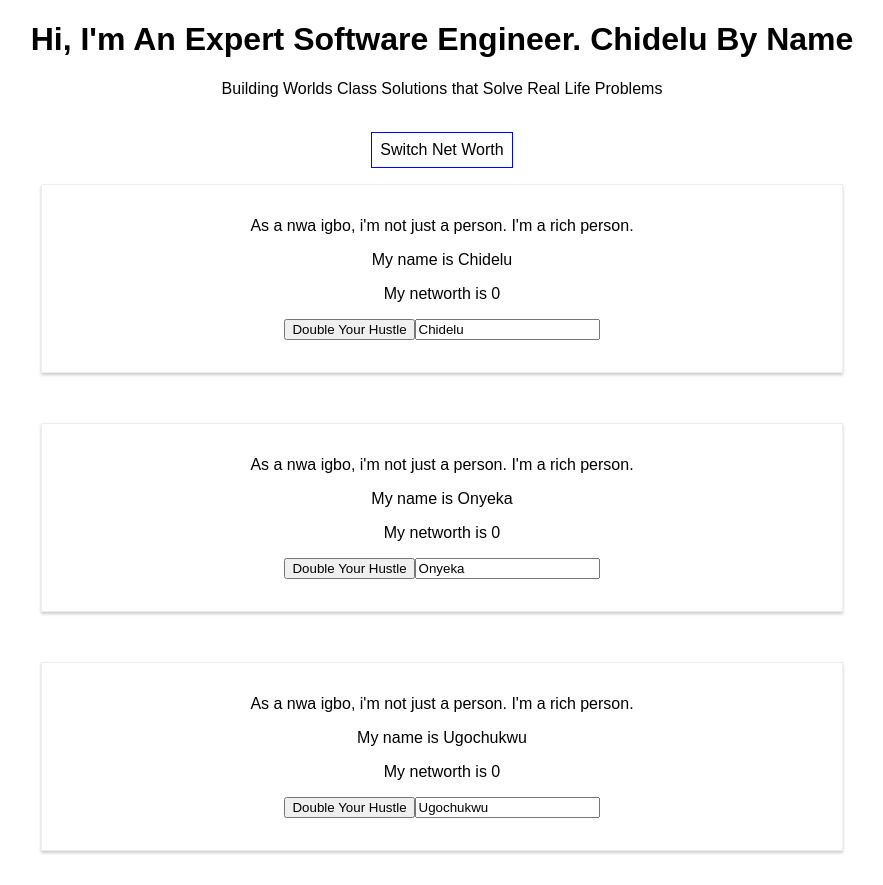
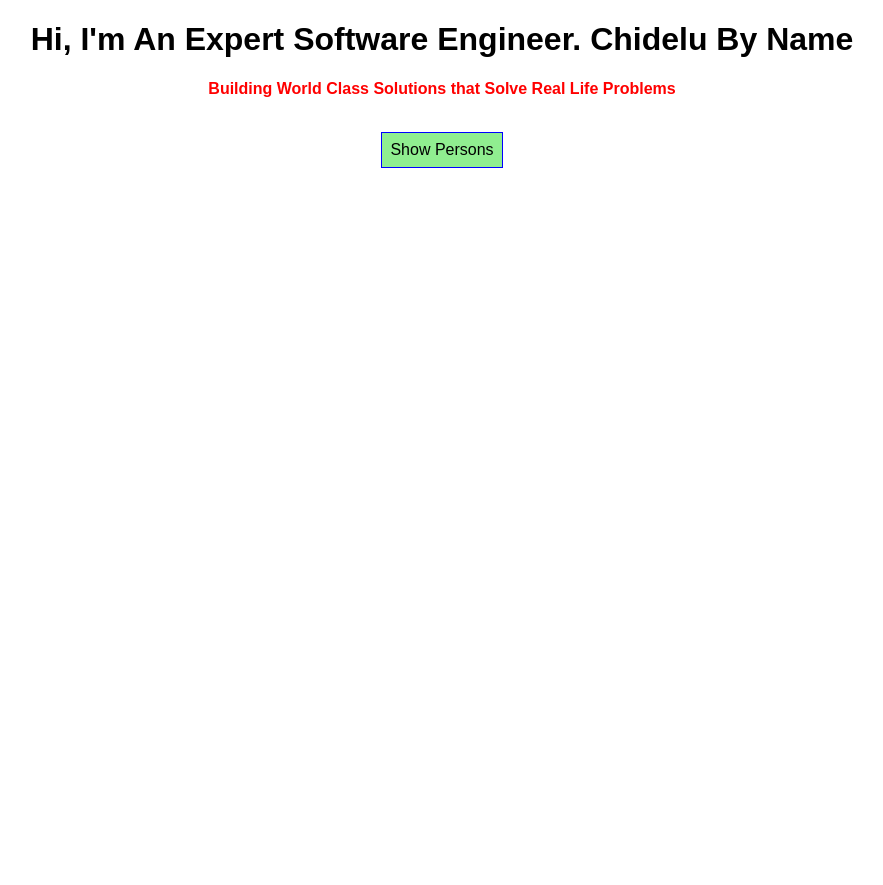
Before and after one commit to chukwuemekanweke/react-refresher-course-project, a React (Create React App) app: page / in a window 1280 px wide. Shown: the whole page, without its empty margins (198-1081 px from the left). After the commit the page ends 800 px from the top, so only its background shows below. Built offline with nearby package versions, Linux system fonts and the light colour scheme.

Commit message:
Integrated radium and used it for inline styling with mediaquery and pseudo css classes

```diff
--- a/package.json
+++ b/package.json
@@ -3,9 +3,11 @@
   "version": "0.1.0",
   "private": true,
   "dependencies": {
+    "radium": "^0.26.0",
     "react": "^16.13.1",
     "react-dom": "^16.13.1",
-    "react-scripts": "1.1.5"
+    "react-scripts": "1.1.5",
+    "styled-components": "^5.1.1"
   },
   "scripts": {
     "start": "react-scripts start",
--- a/src/App.css
+++ b/src/App.css
@@ -1,3 +1,11 @@
 .App {
   text-align: center;
 }
+
+.red{
+  color:red
+}
+
+.bold{
+  font-weight: bold;
+}
--- a/src/App.js
+++ b/src/App.js
@@ -1,20 +1,22 @@
-import React, { useState, Fragment, Component } from 'react';
+import React, { Fragment, Component } from 'react';
 // import logo from './logo.svg';
 import './App.css';
-import {Person} from './Components/Person/index';
-
+import  {Person} from './Components/Person/index';
+import Radium,{StyleRoot} from 'radium'
 
 class App extends Component{
 
  state = {
     persons:[
 
-      {name:'Chidelu', netWorth: 0},
-      {name:'Onyeka', netWorth: 0},
-      {name:'Ugochukwu', netWorth: 0}
+      { id:"cabasa", name:'Chidelu', netWorth: 0},
+      { id:"casablanca", name:'Onyeka', netWorth: 0},
+      { id:"bianca", name:'Ugochukwu', netWorth: 0}
 
-    ]
+    ],
+    showPersons:false
   };
+
 
 
 switchNetWorthHandler = () =>
@@ -22,11 +24,12 @@ switchNetWorthHandler = () =>
    this.setState({
       persons:[
 
-        {name:'Chidelu', netWorth: this.generateNetWorth()},
-        {name:'Onyeka', netWorth: this.generateNetWorth()},
-        {name:'Ugochukwu', netWorth: this.generateNetWorth()}
+        {id:"cabasa",  name:'Chidelu', netWorth: this.generateNetWorth()},
+        {id:"casablanca", name:'Onyeka', netWorth: this.generateNetWorth()},
+        {id:"bianca",  name:'Ugochukwu', netWorth: this.generateNetWorth()}
 
-      ]
+      ],
+      showPersons:true
     });
 }
 
@@ -44,11 +47,24 @@ husltleForNetworthHandler = ( position) => {
 }
 
 nameChangeHandler = (position,event)=>{
-  let persons = this.state.persons.map((person,index)=>{
+  let persons = [...this.state.persons]
+
+  persons = persons.map((person,index)=>{
     if(position===index)
       person.name = event.target.value
     return person
   })
+
+  this.setState({
+    persons:persons
+  });
+}
+
+deletePersonHandler = (position,event) =>{
+  const persons = this.state.persons.slice();
+  //const persons = [...this.state.persons]
+  persons.splice(position,1);
+
 
   this.setState({
     persons:persons
@@ -65,31 +81,56 @@ nameChangeHandler = (position,event)=>{
  render(){
 
    const style={
-     backgroundColor:'white',
+     backgroundColor:'lightgreen',
      font:'inherit',
      border:'1px solid blue',
      padding:'8px',
-     cursor:'pointer'
+     cursor:'pointer',
+     ':hover':{
+       backgroundColor:'#0088FF',
+       color:'black'
+     }
    }
 
+   let buttonText = "Show Persons";
+
+   let persons = null;
+
+   let classes = ['red', 'bold'].join(' ');
+
+   if(this.state.showPersons){
+    buttonText = "Switch Net Worth";
+    style.backgroundColor = 'lightblue';
+    style[':hover'] = {
+      background:'#008299',
+      color:'black'
+    }
+     persons = (
+                this.state.persons.map((person,index) =>
+              <Fragment key={person.id}>
+              <Person forget={this.deletePersonHandler.bind(this,index)}  changed={this.nameChangeHandler.bind(this,index)} click={this.husltleForNetworthHandler.bind(this,index)}  name={person.name} netWorth={person.netWorth} />
+              <br></br>
+              </Fragment> )
+     )
+
+   }
+
+
+
     return (
-      <div className="App">
-        <h1>Hi, I'm An Expert Software Engineer. Chidelu By Name</h1>
-        <p>Building Worlds Class Solutions that Solve Real Life Problems</p>
-        <br></br>
-        <button style={style} onClick={this.switchNetWorthHandler} className="btn btn-primary">Switch Net Worth</button>
-        <br></br>
-        {
-          this.state.persons.map((person,index) =>
-            <Fragment key={index}>
-            <Person  changed={this.nameChangeHandler.bind(this,index)} click={this.husltleForNetworthHandler.bind(this,index)}  name={person.name} netWorth={person.netWorth} />
-            <br></br>
-            </Fragment>
-          )
+      <StyleRoot>
+        <div className="App">
+          <h1>Hi, I'm An Expert Software Engineer. Chidelu By Name</h1>
+          <p className={classes} >Building World Class Solutions that Solve Real Life Problems</p>
+          <br></br>
+          <button style={style} onClick={this.switchNetWorthHandler} className="btn btn-primary">{buttonText}</button>
+          <br></br>
+          {
+            persons
+          }
 
-        }
-
-      </div>
+        </div>
+      </StyleRoot>
 
       //React.createElement('div',{className:'App'}, React.createElement('h1',null,"Damn, i just learnt something new"))
     );
@@ -100,4 +141,4 @@ nameChangeHandler = (position,event)=>{
 }
 
 
-export default App;
+export default Radium(App);
--- a/src/Components/Person/Person.jsx
+++ b/src/Components/Person/Person.jsx
@@ -1,15 +1,35 @@
-import React, { Fragment } from 'react';
+import React from 'react';
 import './Person.css'
-export const Person = (props) => {
+import Radium, {StyleRoot} from 'radium';
+const person = (props) => {
+
+
+    const style = {
+        '@media (min-width: 500px)':{
+            width: '450px',
+
+        }
+    }
+
     return (
-        <div className="Person">
+        <div className="Person" style={style}>
             <p>As a nwa igbo, i'm not just a person. I'm a rich person.</p>
             <p>My name is {props.name}</p>
             <p>My networth is {props.netWorth}</p>
+            <input type="text" onChange={props.changed} value={props.name}  ></input>
+            <br></br>
+            <br></br>
+
             <button onClick={props.click} >Double Your Hustle</button>
-            <input type="text" onChange={props.changed} value={props.name}  ></input>
+            <br></br>
+            <br></br>
+
+            <button onClick={props.forget} >Forget Fellow Billionaire</button>
+
             <p>{props.children}</p>
         </div>
 
     );
 }
+
+export const Person =  Radium(person)
```
